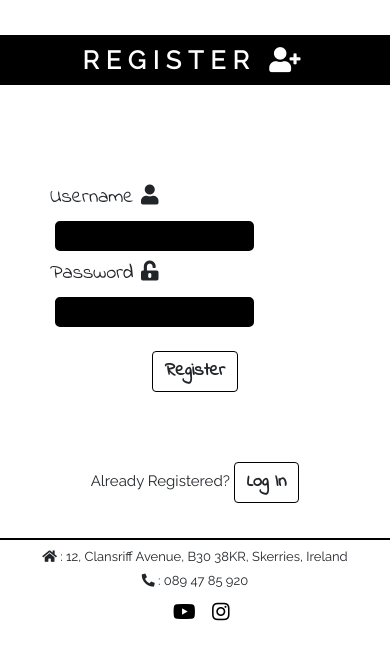
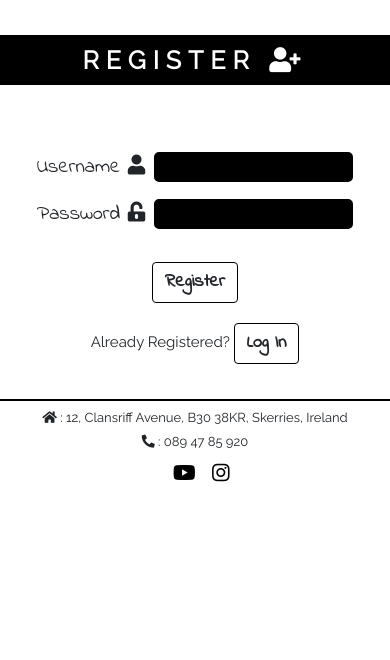
Before and after one commit to ValentineLgd/Sustainable, a Flask app: page /register in a window 390 px wide. Shown: the part 82-742 px from the top of the page. Run offline with Flask 2, Linux system fonts and the light colour scheme; some libraries are stand-ins or nearby versions.

Commit message:
change design in log in/register forms

```diff
--- a/static/css/style.css
+++ b/static/css/style.css
@@ -223,6 +223,9 @@
     border: 2px solid black;
     border-radius: 5px;
 }
+.form-border {
+    padding: 50px;
+}
 }
 
 @media only screen and (max-width: 992px) {
@@ -230,6 +233,11 @@
     margin-bottom:10%;
     margin-top:25%;
 }
+
+.form-border {
+    margin-top: 5%;
+}
+
 
 .base {
     margin-top:20%;
@@ -619,9 +627,6 @@
     font-size:x-large;
 }
 
-.form-border {
-    padding: 50px;
-}
 
 
 /* Buttons */
```
